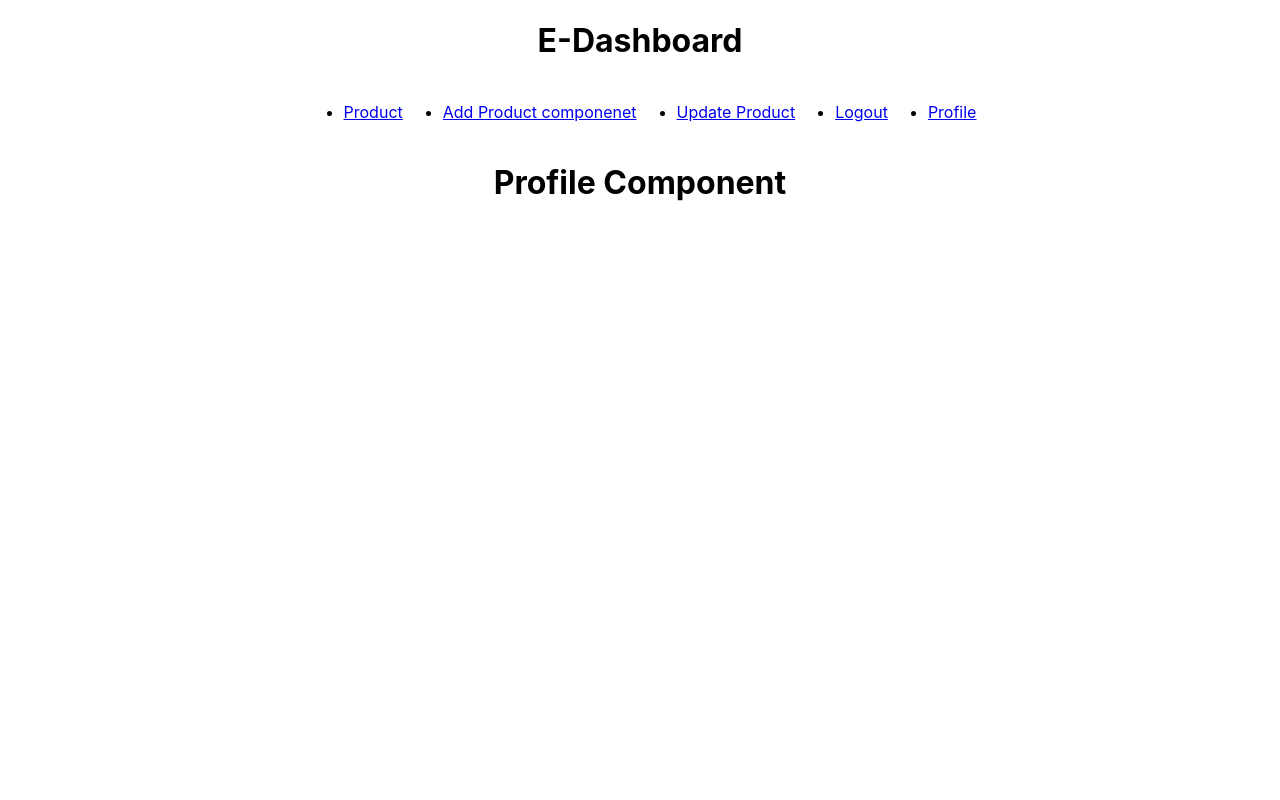
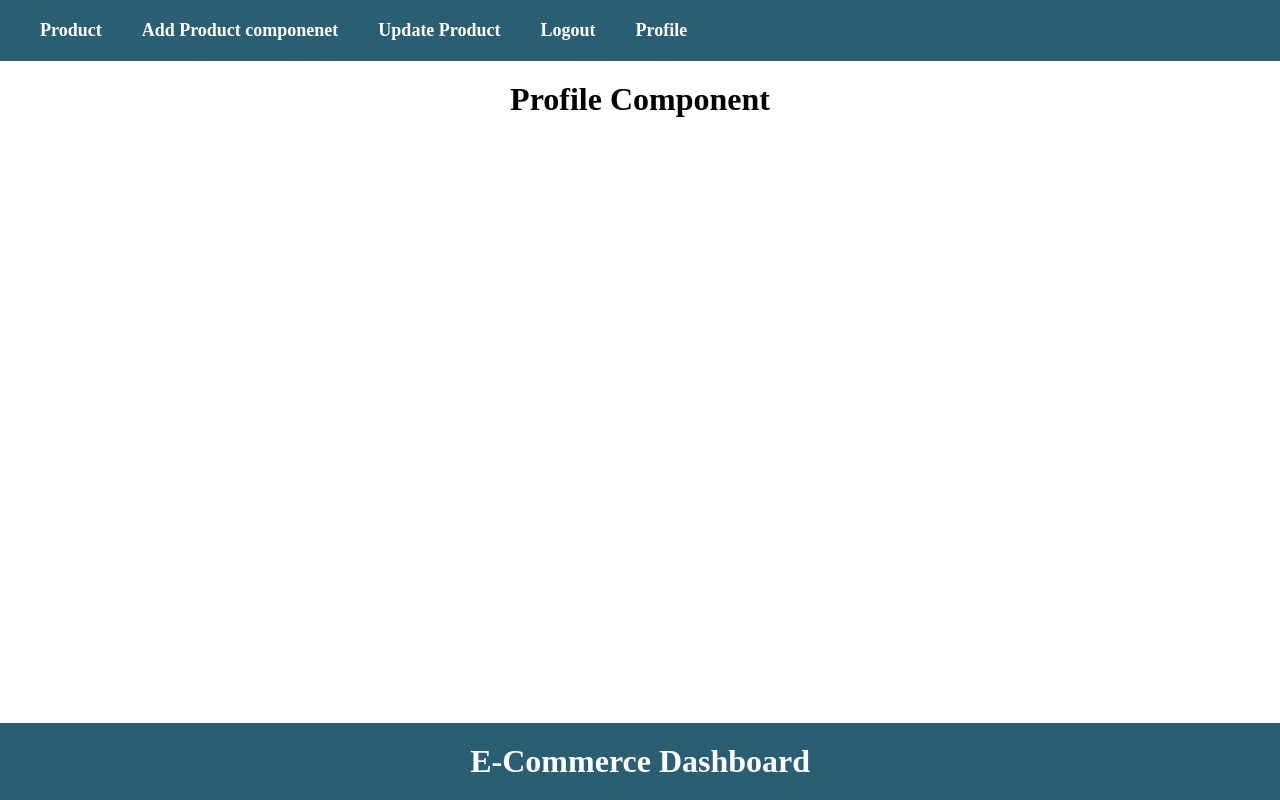
Before and after one commit to ritikprakash9/E-Commerce-Dashboard, a React (Create React App) app in the folder E-Dashboard/frontend/: page /profile in a window 1280 px wide. Built offline with nearby package versions, Linux system fonts and the light colour scheme.

Commit message:
modify nav commponent and footer component

```diff
--- a/E-Dashboard/frontend/src/App.css
+++ b/E-Dashboard/frontend/src/App.css
@@ -1,51 +1,9 @@
-.App {
-  text-align: center;
+*{
+  margin: 0;
+  padding: 0;
 }
 
-.App-logo {
-  height: 40vmin;
-  pointer-events: none;
+.nav-desc {
+  text-align: center;
+  margin-top:  20px;
 }
-
-@media (prefers-reduced-motion: no-preference) {
-  .App-logo {
-    animation: App-logo-spin infinite 20s linear;
-  }
-}
-
-.App-header {
-  background-color: #282c34;
-  min-height: 100vh;
-  display: flex;
-  flex-direction: column;
-  align-items: center;
-  justify-content: center;
-  font-size: calc(10px + 2vmin);
-  color: white;
-}
-
-.App-link {
-  color: #61dafb;
-}
-
-@keyframes App-logo-spin {
-  from {
-    transform: rotate(0deg);
-  }
-  to {
-    transform: rotate(360deg);
-  }
-}
-
-
-
-.nav-bar
-{
-  display: flex;
-  justify-content: center;
-}
-
-.nav-bar li
-{
-  margin: 20px;
-}
--- a/E-Dashboard/frontend/src/App.js
+++ b/E-Dashboard/frontend/src/App.js
@@ -1,6 +1,7 @@
 import logo from "./logo.svg";
 import "./App.css";
-import Nav from "./Nav";
+import Nav from "./components/Nav";
+import Footer from './components/Footer';
 
 import { BrowserRouter, Route, Routes } from "react-router-dom";
 
@@ -8,16 +9,31 @@ function App() {
   return (
     <div className="App">
       <BrowserRouter>
-        <h1>E-Dashboard</h1>
         <Nav />
         <Routes>
-          <Route path="/" element = {<h1>Product Page</h1>}/>
-          <Route path = "/addproduct" element = {<h1>Add Product component</h1>}/>
-          <Route path = "/updateproduct" element = {<h1>Update Product Component</h1>}/>
-          <Route path = "logout" element = {<h1>Logout Component</h1>}/>
-          <Route path = "/profile" element = {<h1>Profile Component</h1>}/>
+          <Route
+            path="/"
+            element={<h1 className="nav-desc">Product Page</h1>}
+          />
+          <Route
+            path="/addproduct"
+            element={<h1 className="nav-desc">Add Product component</h1>}
+          />
+          <Route
+            path="/updateproduct"
+            element={<h1 className="nav-desc">Update Product Component</h1>}
+          />
+          <Route
+            path="logout"
+            element={<h1 className="nav-desc">Logout Component</h1>}
+          />
+          <Route
+            path="/profile"
+            element={<h1 className="nav-desc">Profile Component</h1>}
+          />
         </Routes>
       </BrowserRouter>
+      <Footer/>
     </div>
   );
 }
--- /dev/null
+++ b/E-Dashboard/frontend/src/components/Footer.css
@@ -0,0 +1,12 @@
+.footer {
+    background-color: rgb(42, 94, 115);
+    position: absolute;
+    width: 96.9vw;
+    bottom: 0;
+    padding: 20px;
+}
+
+.footer h1{
+    text-align: center;
+    color: white;
+}
--- /dev/null
+++ b/E-Dashboard/frontend/src/components/Footer.js
@@ -0,0 +1,8 @@
+import "./Footer.css";
+export default function Footer(){
+    return(
+        <div className = "footer">
+        <h1>E-Commerce Dashboard</h1>
+        </div>
+    )
+}
--- /dev/null
+++ b/E-Dashboard/frontend/src/components/Nav.css
@@ -0,0 +1,21 @@
+.nav-bar{
+    background-color: rgb(42, 94, 115);
+    padding: 20px;
+    display: flex;
+    list-style: none;
+
+}
+
+.nav-bar li{
+    padding: 0 20px;
+    font-weight: bold;
+    font-size: 18px;
+}
+.nav-bar a{
+    text-decoration: none;
+    color: white;
+}
+
+.nav-desc{
+
+}
--- a/E-Dashboard/frontend/src/Nav.js
+++ b/E-Dashboard/frontend/src/components/Nav.js
@@ -1,6 +1,6 @@
 import React from 'react';
 import {Link} from 'react-router-dom';
-import "./App.css";
+import "./Nav.css";
 function Nav()
 {
     return(
--- a/E-Dashboard/frontend/src/index.js
+++ b/E-Dashboard/frontend/src/index.js
@@ -1,6 +1,6 @@
 import React from 'react';
 import ReactDOM from 'react-dom/client';
-import './index.css';
+// import './index.css';
 import App from './App';
 import reportWebVitals from './reportWebVitals';
 
```
